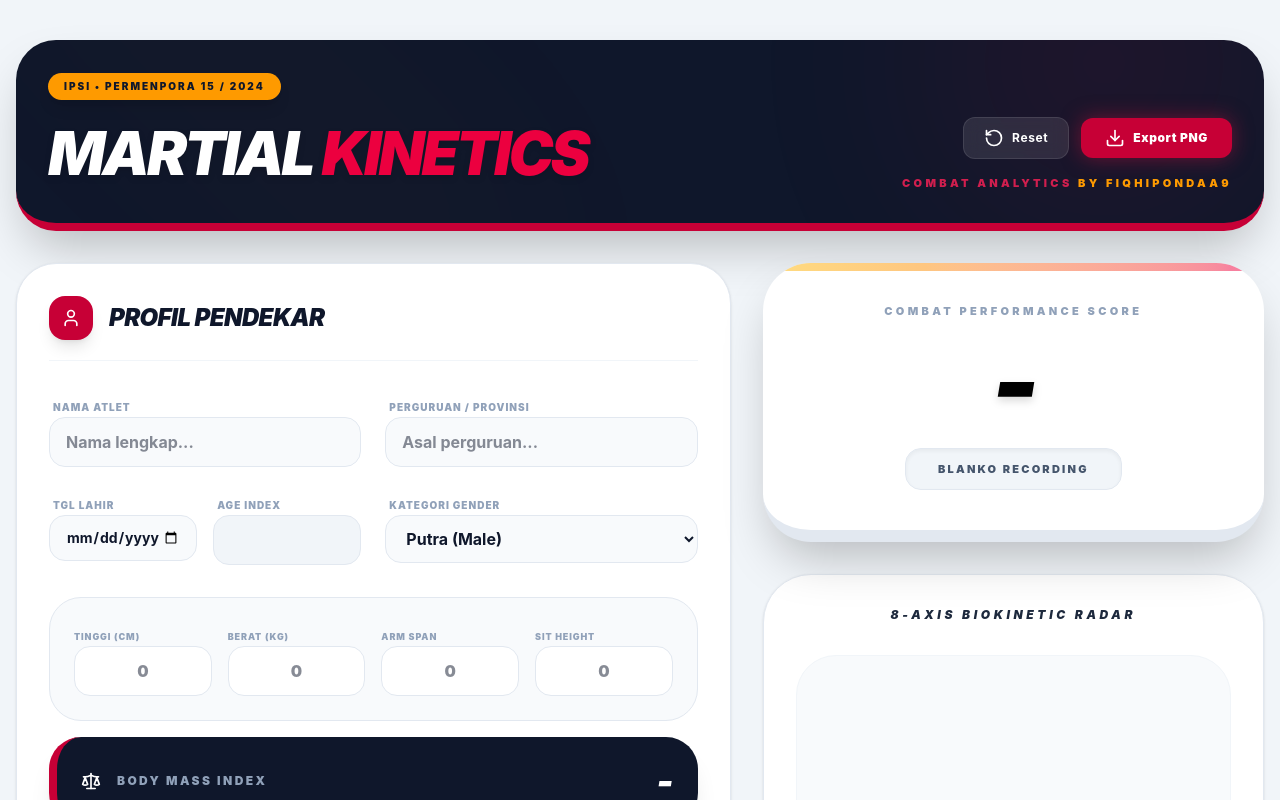
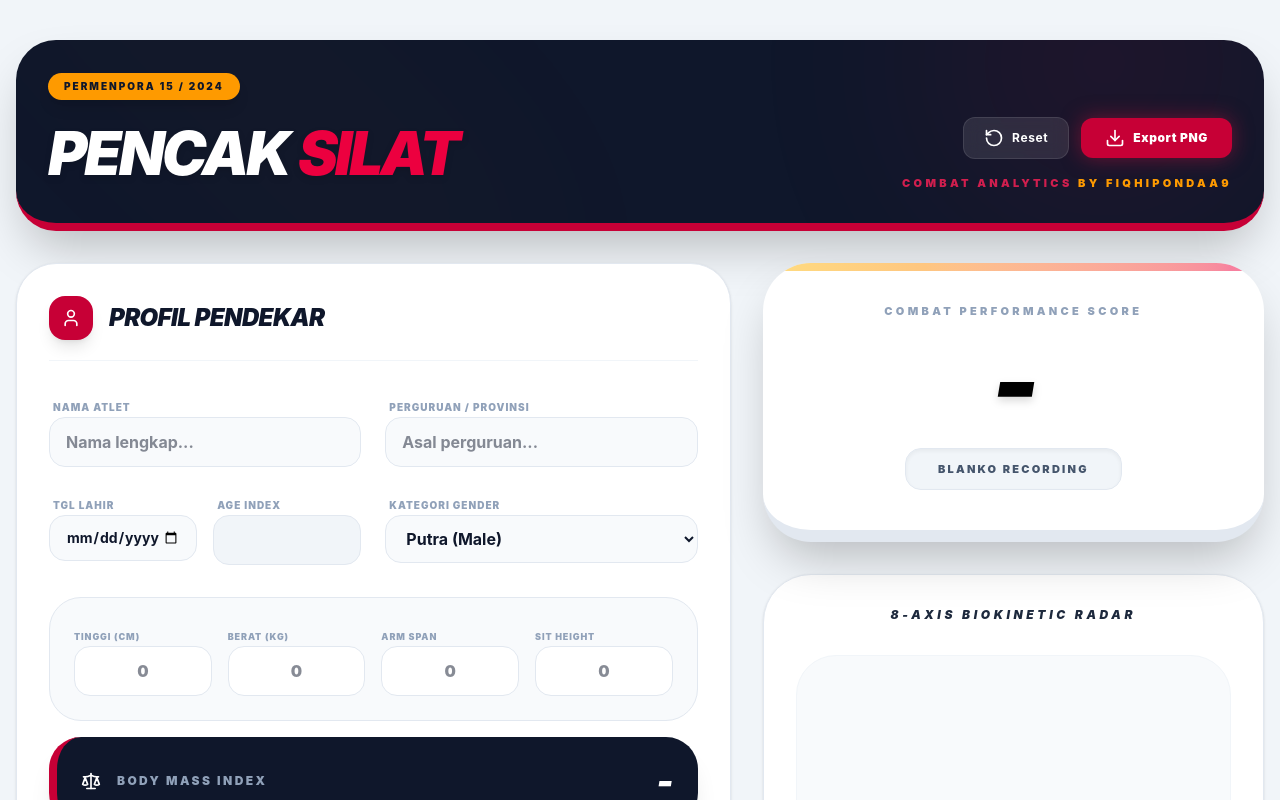
Before and after one commit to fiqhipondaa9/kalkulator-fisik-pencaksilat, a React (Vite) app: page / in a window 1280 px wide. Shown: the top 800 px of the page. Built offline with nearby package versions, Linux system fonts and the light colour scheme.

Commit message:
UPDATE HEADER

```diff
--- a/src/App.jsx
+++ b/src/App.jsx
@@ -286,10 +286,10 @@ export default function App() {
         <div className="mx-auto relative z-10 flex flex-col md:flex-row justify-between items-start md:items-end gap-6">
           <div>
             <div className="inline-block bg-amber-500 text-slate-900 font-black text-[10px] px-4 py-1.5 rounded-full uppercase tracking-[0.2em] mb-4 shadow-lg">
-              IPSI • PERMENPORA 15 / 2024
+              PERMENPORA 15 / 2024
             </div>
             <h1 className="text-4xl md:text-6xl font-black tracking-tighter leading-tight italic uppercase text-white drop-shadow-md">
-              MARTIAL <span className="text-rose-600">KINETICS</span>
+              PENCAK <span className="text-rose-600">SILAT</span>
             </h1>
           </div>
           <div className="text-left md:text-right w-full md:w-auto">
```
